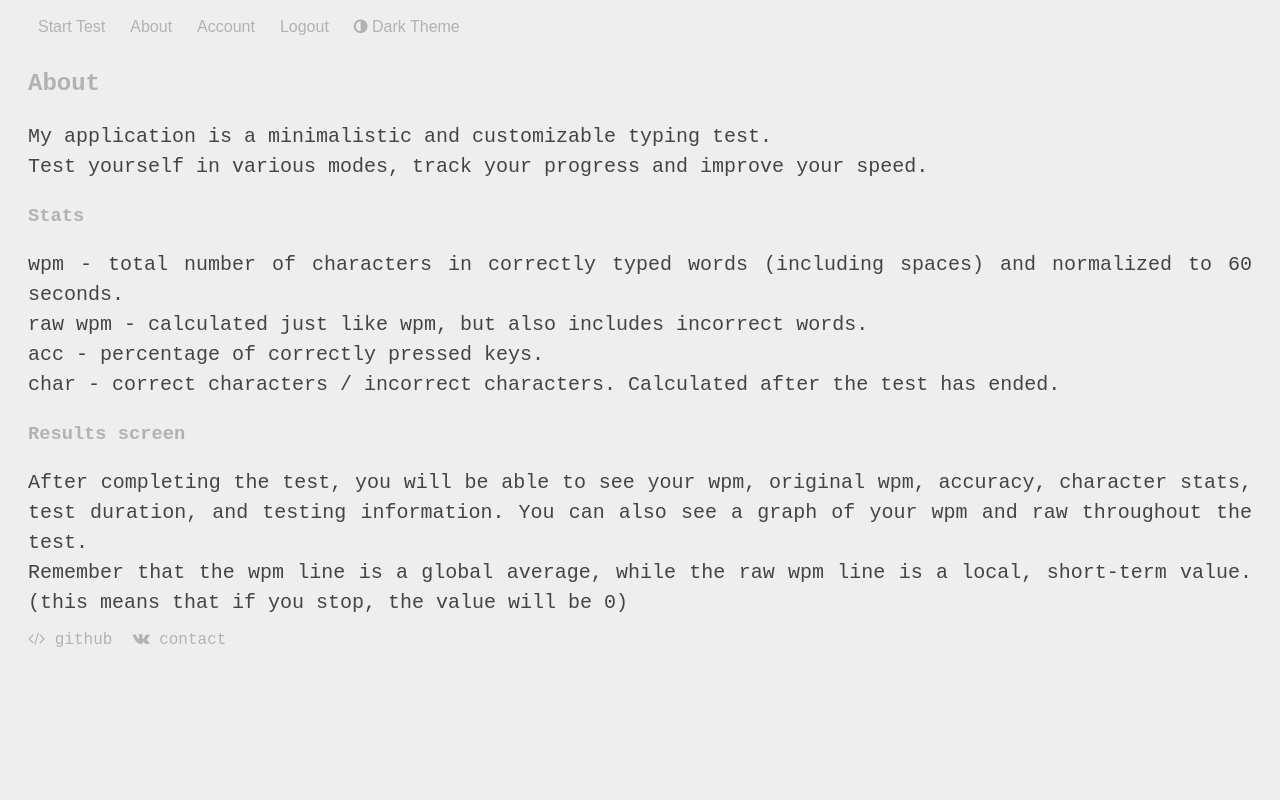
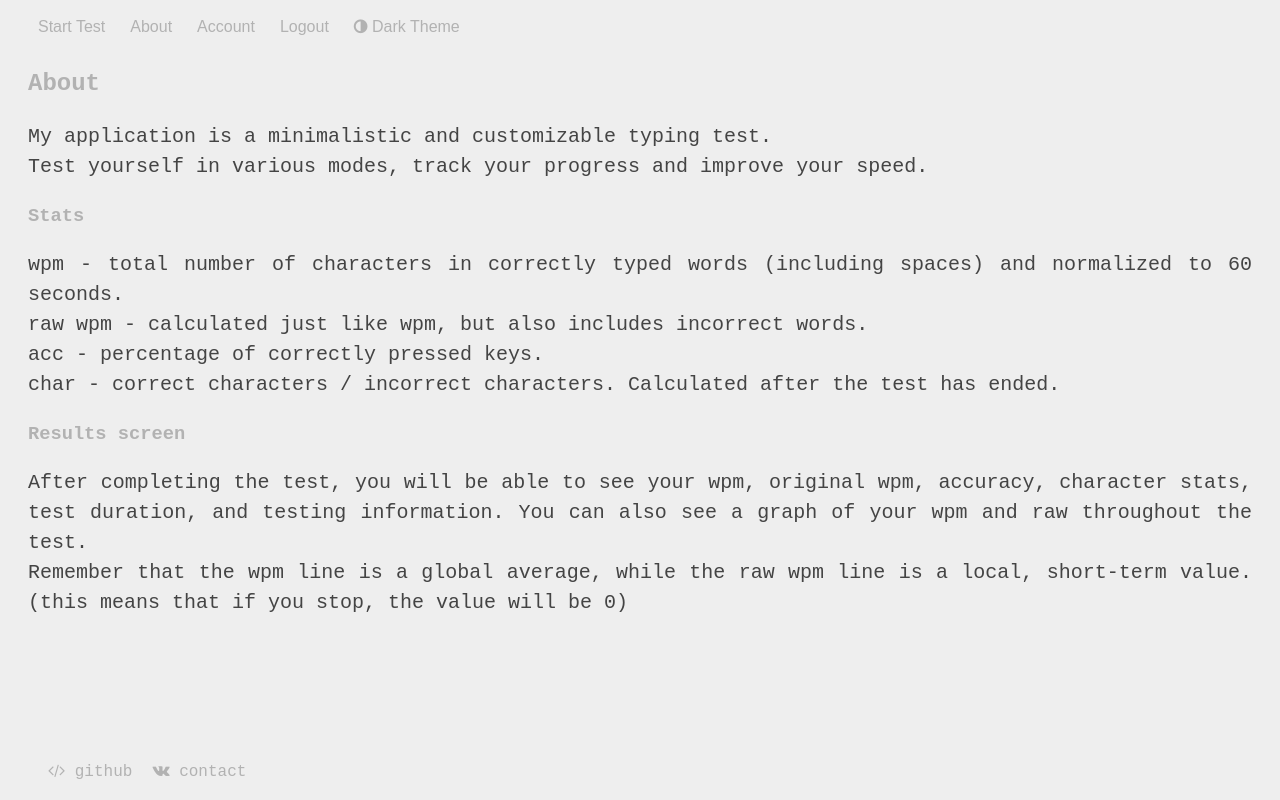
Before and after one commit to Oktawn/Final_Project, a React (Vite) app in the folder frontend/: page /about in a window 1280 px wide. Built offline with nearby package versions, Linux system fonts and the light colour scheme.

Commit message:
fix footer

```diff
--- a/frontend/src/index.css
+++ b/frontend/src/index.css
@@ -71,11 +71,13 @@ form {
 }
 
 footer {
-  position: relative;
-  bottom: 10px;
+  display: flex;
+  position: absolute;
   width: auto;
+  height: 20px;
   gap: 20px;
-  display: flex;
+  bottom: 0;
+  padding: 20px;
 }
 
 .text {
@@ -216,7 +218,7 @@ a:hover {
   display: inline;
   animation: blink 1.2s linear infinite;
   z-index: 99999;
-  cursor:text;
+  cursor: text;
 }
 
 @keyframes blink {
```
